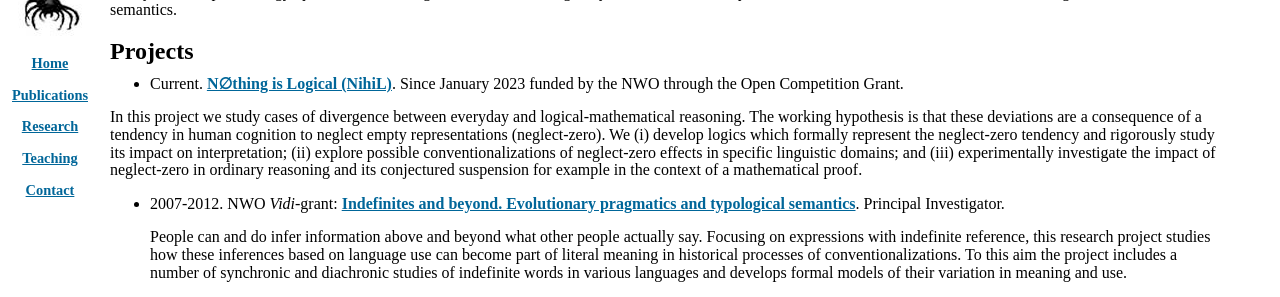
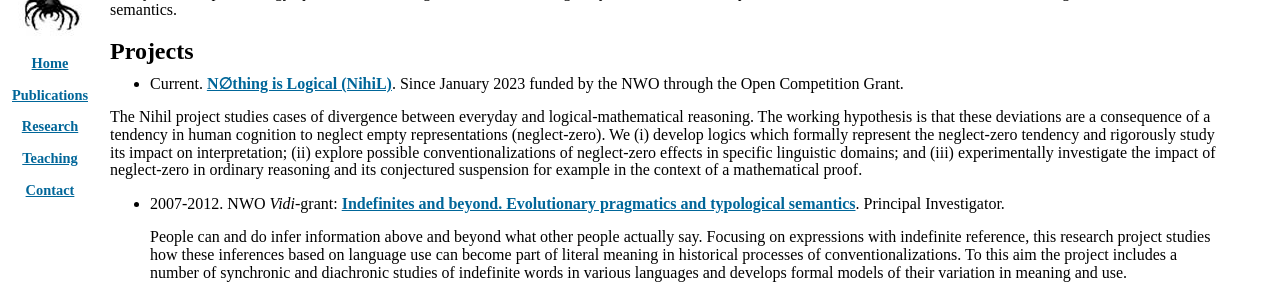
Before and after one commit to rednaw/site, a Jekyll site: the page built from content/research.md, in a window 1280 px wide. Shown: the part 180-477 px from the top of the page. Built offline with Jekyll 4.4.1, drawn with Linux system fonts in a browser that asks for light colours; some web fonts are replaced.

Commit message:
Update research.md

```diff
--- a/content/research.md
+++ b/content/research.md
@@ -14,7 +14,7 @@ permalink: ./research
 ##  Projects
 - Current. [**N&#8709;thing is Logical (NihiL)**](https://projects.illc.uva.nl/nihil/). Since January 2023 funded by the NWO through the Open Competition Grant.
 
-In this project we study cases of divergence between everyday and logical-mathematical reasoning.  The working hypothesis  is that these deviations are a consequence of a tendency in human cognition to neglect empty representations (neglect-zero). We (i) develop logics which formally represent the neglect-zero tendency and rigorously study its impact on interpretation; (ii) explore possible conventionalizations of neglect-zero effects in specific linguistic domains; and (iii) experimentally investigate the impact of neglect-zero in ordinary reasoning and its conjectured suspension for example in the context of a mathematical proof.
+The Nihil project studies cases of divergence between everyday and logical-mathematical reasoning.  The working hypothesis  is that these deviations are a consequence of a tendency in human cognition to neglect empty representations (neglect-zero). We (i) develop logics which formally represent the neglect-zero tendency and rigorously study its impact on interpretation; (ii) explore possible conventionalizations of neglect-zero effects in specific linguistic domains; and (iii) experimentally investigate the impact of neglect-zero in ordinary reasoning and its conjectured suspension for example in the context of a mathematical proof.
 
 - 2007-2012. NWO *Vidi*-grant: [**Indefinites and beyond. Evolutionary pragmatics and typological semantics**]({{ site.baseurl }}/Indefinites). Principal Investigator.
 
```
